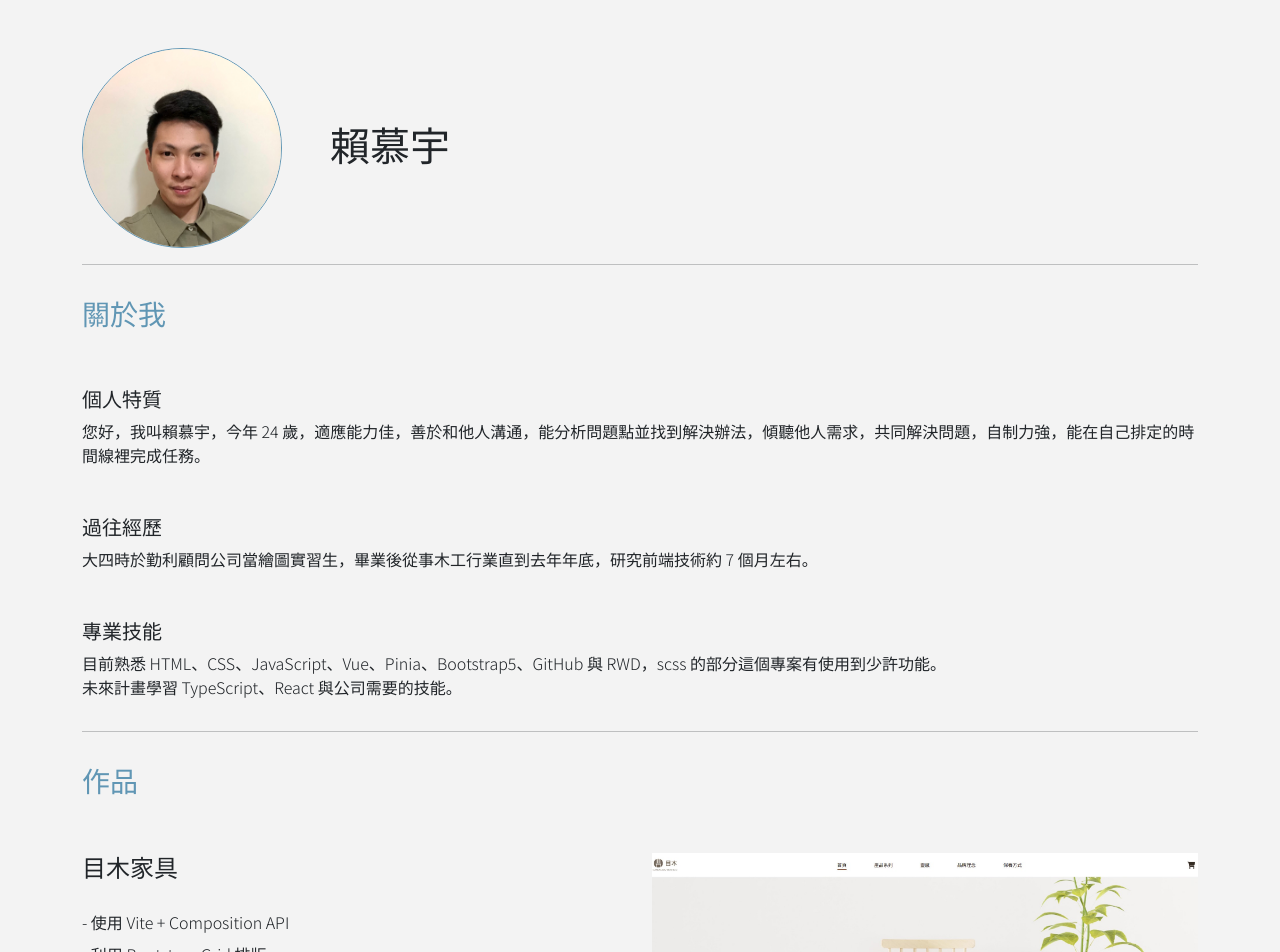
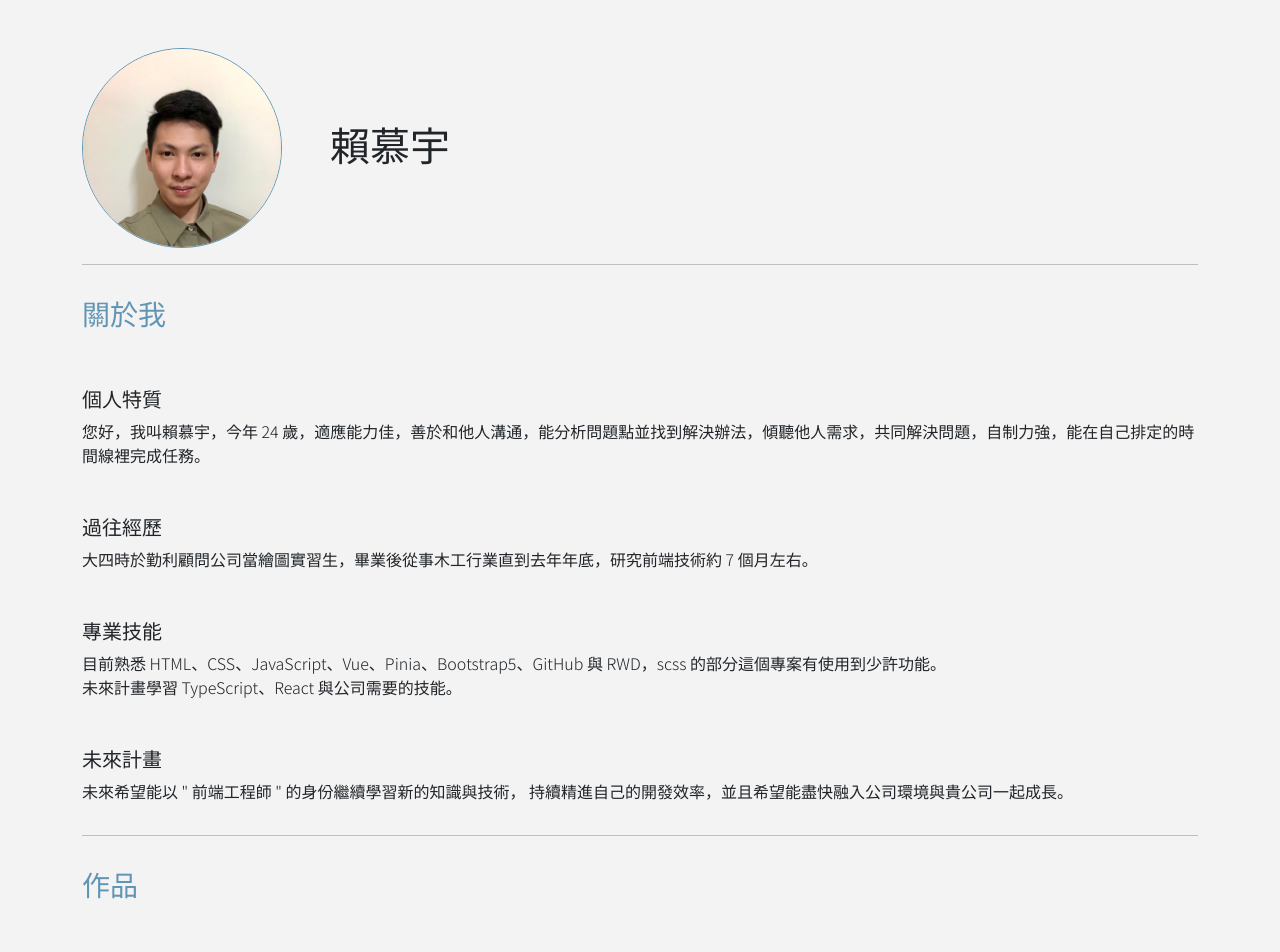
Before and after one commit to cr870406/resume, a Vue app: page /#/ in a window 1280 px wide. Shown: the top 952 px of the page. Built offline with nearby package versions, Linux system fonts and the light colour scheme.

Commit message:
修改文字

```diff
--- a/src/views/resume.vue
+++ b/src/views/resume.vue
@@ -37,6 +37,11 @@
           目前熟悉 HTML、CSS、JavaScript、Vue、Pinia、Bootstrap5、GitHub 與
           RWD，scss 的部分這個專案有使用到少許功能。<br />
           未來計畫學習 TypeScript、React 與公司需要的技能。
+        </p>
+        <h5 class="mt-5">未來計畫</h5>
+        <p>
+          未來希望能以 " 前端工程師 " 的身份繼續學習新的知識與技術，
+          持續精進自己的開發效率，並且希望能盡快融入公司環境與貴公司一起成長。
         </p>
       </div>
       <div class="col-12 pb-3">
```
